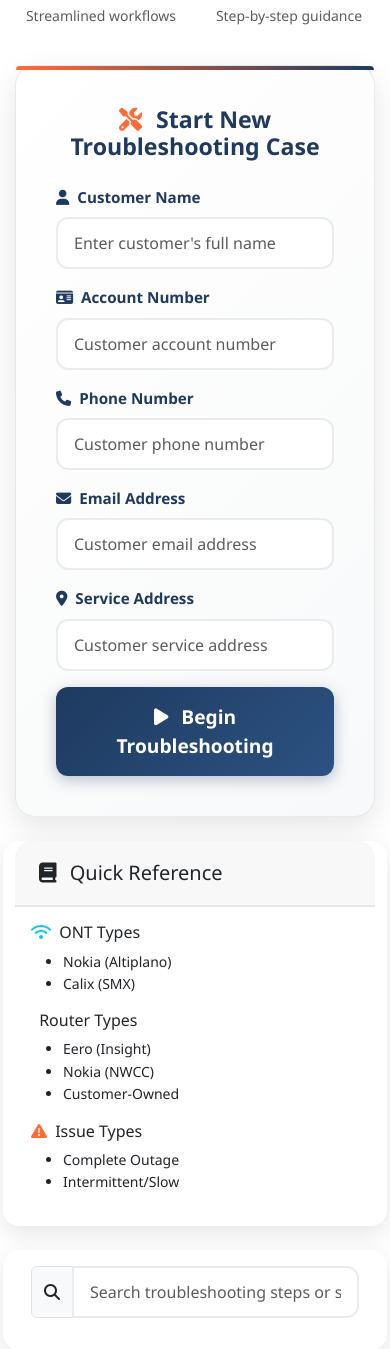
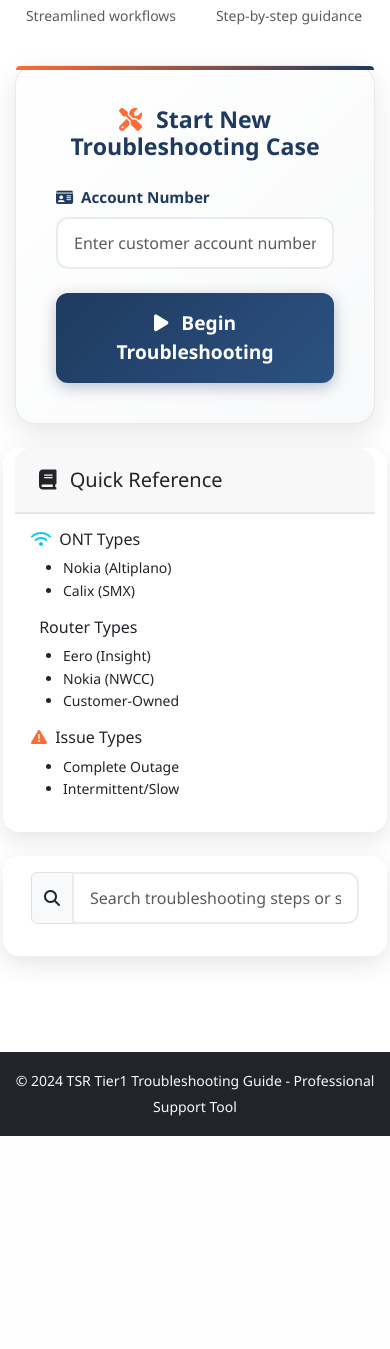
Before and after one commit to vfernandez08/tsr-troubleshooting-app, a Flask app: page / in a window 390 px wide. Shown: the part 500-1849 px from the top of the page. After the commit the page ends 1636 px from the top, so only its background shows below. Run offline with Flask 3, Linux system fonts and the light colour scheme.

Commit message:
Require only account number to start a case to align with security policies
Removes customer name, phone, email, and address fields from the index.html template and routes.py, requiring only account number.

Replit-Commit-Author: Agent
Replit-Commit-Session-Id: b1ee0892-3e47-48cc-8496-e4c2efce3eca

```diff
--- a/routes.py
+++ b/routes.py
@@ -15,13 +15,13 @@ def start_case():
     # Generate unique case number
     case_number = f"TSR-{datetime.now().strftime('%Y%m%d')}-{str(uuid.uuid4())[:8].upper()}"
 
-    # Get customer information
+    # Get customer information - only account number for security compliance
     customer_info = {
-        'name': request.form.get('customer_name', ''),
         'account': request.form.get('account_number', ''),
-        'phone': request.form.get('phone_number', ''),
-        'email': request.form.get('email', ''),
-        'address': request.form.get('address', '')
+        'name': '',  # Will be collected during troubleshooting if needed
+        'phone': '',  # Will be collected during troubleshooting if needed
+        'email': '',  # Will be collected during troubleshooting if needed
+        'address': ''  # Will be collected during troubleshooting if needed
     }
 
     # Create new case
--- a/templates/index.html
+++ b/templates/index.html
@@ -47,61 +47,15 @@
                     Start New Troubleshooting Case
                 </h3>
                     <form method="POST" action="{{ url_for('start_case') }}" id="newCaseForm">
-                        <div class="row">
+                        <div class="row justify-content-center">
                             <div class="col-md-6">
-                                <div class="mb-3">
-                                    <label for="customer_name" class="form-label">
-                                        <i class="fas fa-user me-1"></i>
-                                        Customer Name
-                                    </label>
-                                    <input type="text" class="form-control" id="customer_name" name="customer_name"
-                                           placeholder="Enter customer's full name" required>
-                                </div>
-                            </div>
-                            <div class="col-md-6">
-                                <div class="mb-3">
+                                <div class="mb-4">
                                     <label for="account_number" class="form-label">
                                         <i class="fas fa-id-card me-1"></i>
                                         Account Number
                                     </label>
                                     <input type="text" class="form-control" id="account_number" name="account_number"
-                                           placeholder="Customer account number">
-                                </div>
-                            </div>
-                        </div>
-
-                        <div class="row">
-                            <div class="col-md-6">
-                                <div class="mb-3">
-                                    <label for="phone_number" class="form-label">
-                                        <i class="fas fa-phone me-1"></i>
-                                        Phone Number
-                                    </label>
-                                    <input type="tel" class="form-control" id="phone_number" name="phone_number"
-                                           placeholder="Customer phone number">
-                                </div>
-                            </div>
-                            <div class="col-md-6">
-                                <div class="mb-3">
-                                    <label for="email" class="form-label">
-                                        <i class="fas fa-envelope me-1"></i>
-                                        Email Address
-                                    </label>
-                                    <input type="email" class="form-control" id="email" name="email"
-                                           placeholder="Customer email address">
-                                </div>
-                            </div>
-                        </div>
-
-                        <div class="row">
-                            <div class="col-12">
-                                <div class="mb-3">
-                                    <label for="address" class="form-label">
-                                        <i class="fas fa-map-marker-alt me-1"></i>
-                                        Service Address
-                                    </label>
-                                    <input type="text" class="form-control" id="address" name="address"
-                                           placeholder="Customer service address" required>
+                                           placeholder="Enter customer account number" required>
                                 </div>
                             </div>
                         </div>
```
